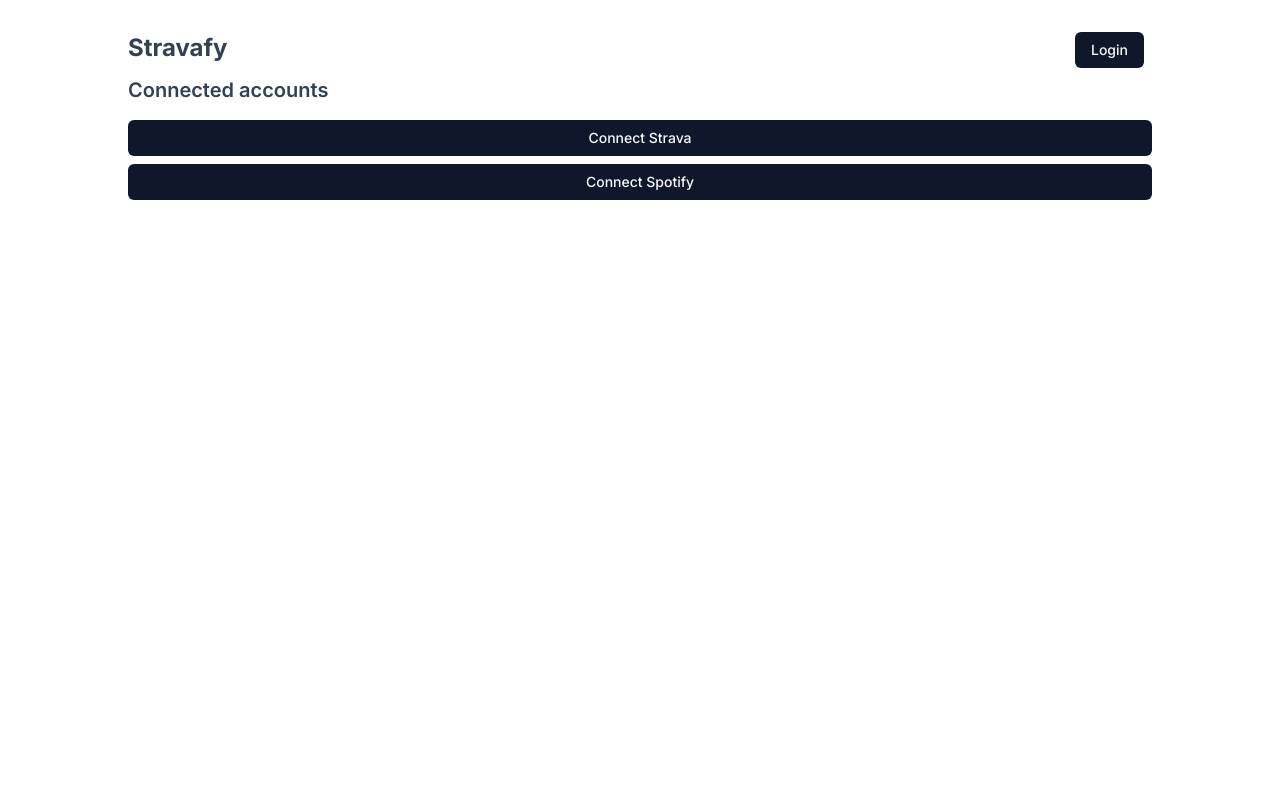
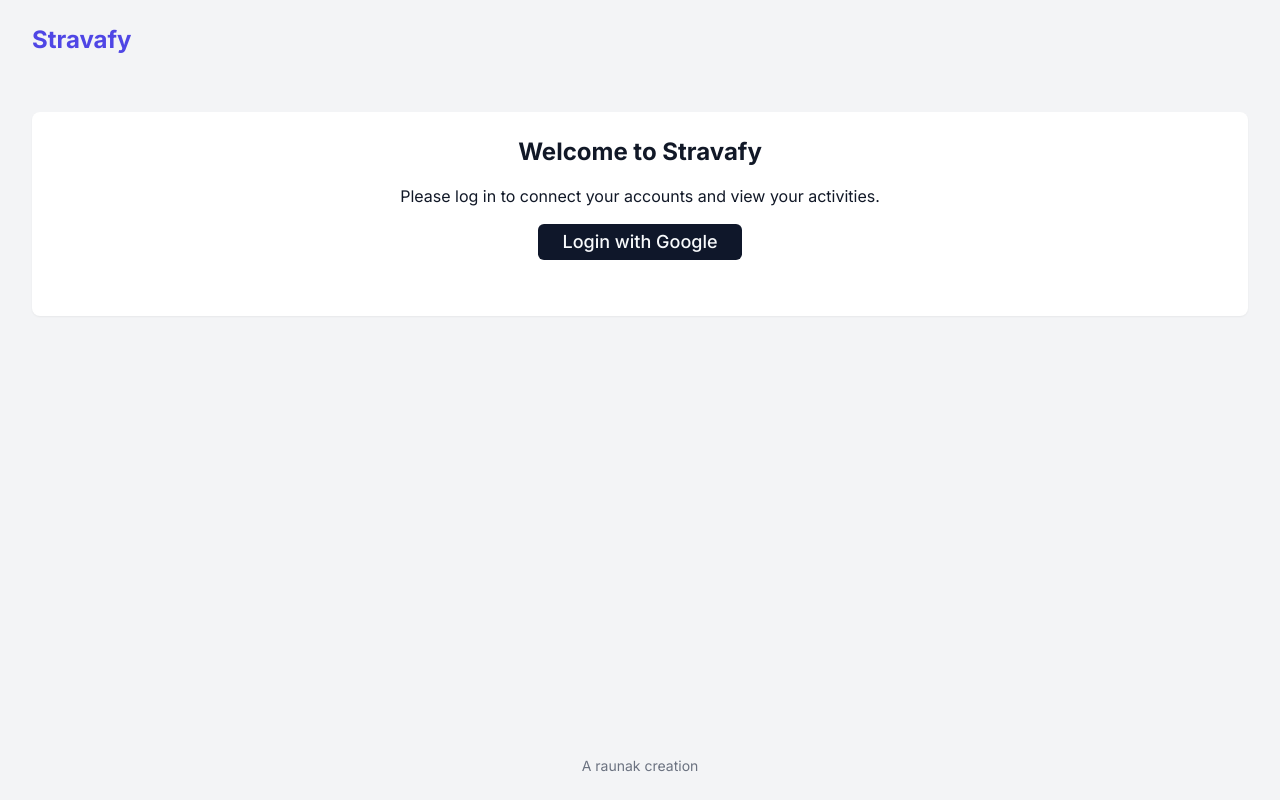
Before and after one commit to rau/stravafy, a Next.js app: page / in a window 1280 px wide. Built offline with nearby package versions, Linux system fonts and the light colour scheme; no server answers.

Commit message:
feat: refactor

```diff
--- a/app/layout.tsx
+++ b/app/layout.tsx
@@ -2,11 +2,20 @@
 
 import { useState, useEffect } from "react"
 import { User } from "firebase/auth"
-import { getAuth, onAuthStateChanged } from "firebase/auth"
+import {
+	getAuth,
+	onAuthStateChanged,
+	GoogleAuthProvider,
+	signInWithPopup,
+	signInWithRedirect,
+} from "firebase/auth"
 import firebase from "@/libs/firebase"
 import { Toaster } from "react-hot-toast"
 import "@/app/globals.css"
 import { Inter } from "next/font/google"
+import { Button } from "@/components/ui/Button"
+import Image from "next/image"
+import toast from "react-hot-toast"
 
 const inter = Inter({ subsets: ["latin"] })
 
@@ -17,26 +26,116 @@
 }) {
 	const [user, setUser] = useState<User | null>(null)
 	const [isUserLoaded, setIsUserLoaded] = useState(false)
+	const [googleIsLoading, setGoogleIsLoading] = useState(false)
+	const auth = getAuth(firebase)
 
 	useEffect(() => {
-		const auth = getAuth(firebase)
 		const unsubscribe = onAuthStateChanged(auth, (currentUser) => {
 			setUser(currentUser)
 			setIsUserLoaded(true)
 		})
 
 		return () => unsubscribe()
-	}, [])
+	}, [auth])
+
+	const handleGoogleLogin = async () => {
+		const provider = new GoogleAuthProvider()
+		try {
+			setGoogleIsLoading(true)
+			const isMobile =
+				/Android|webOS|iPhone|iPad|iPod|BlackBerry|IEMobile|Opera Mini/i.test(
+					navigator.userAgent
+				)
+			if (isMobile) {
+				await signInWithPopup(auth, provider)
+			} else {
+				await signInWithPopup(auth, provider)
+			}
+		} catch (error: any) {
+			console.error("Login failed:", error)
+			toast.error("Login failed")
+		} finally {
+			setGoogleIsLoading(false)
+		}
+	}
 
 	return (
 		<html lang="en">
-			<body className={inter.className}>
-				<div className="flex w-screen flex-col gap-2 overflow-x-auto text-slate-700 p-8 items-center">
-					<div className="w-[64rem] flex flex-col gap-2">
-						{children}
+			<body
+				className={`${inter.className} bg-gray-100 text-gray-900 min-h-screen`}
+			>
+				<div className="max-w-7xl mx-auto px-4 sm:px-6 lg:px-8">
+					<div className="flex flex-col min-h-screen">
+						<header className="py-6">
+							<nav className="flex justify-between items-center">
+								<h1 className="text-2xl font-bold text-indigo-600">
+									Stravafy
+								</h1>
+								<div className="flex items-center space-x-4">
+									{user && (
+										<>
+											<span className="text-sm hidden sm:inline">
+												{user.displayName}
+											</span>
+											{user.photoURL && (
+												<Image
+													src={user.photoURL}
+													alt="Profile Picture"
+													width={32}
+													height={32}
+													className="rounded-full"
+												/>
+											)}
+											<Button
+												onClick={() => auth.signOut()}
+											>
+												Logout
+											</Button>
+										</>
+									)}
+								</div>
+							</nav>
+						</header>
+						<main className="flex-grow py-8">
+							<div className="bg-white shadow-sm rounded-lg p-6">
+								{!user && (
+									<div className="text-center mb-8">
+										<h2 className="text-2xl font-bold mb-4">
+											Welcome to Stravafy
+										</h2>
+										<p className="mb-4">
+											Please log in to connect your
+											accounts and view your activities.
+										</p>
+										<Button
+											onClick={handleGoogleLogin}
+											disabled={googleIsLoading}
+											className="text-lg px-6 py-3"
+										>
+											{googleIsLoading
+												? "Loading..."
+												: "Login with Google"}
+										</Button>
+									</div>
+								)}
+								{user && children}
+							</div>
+						</main>
+						<footer className="py-6 text-center text-sm text-gray-500">
+							A raunak creation
+						</footer>
 					</div>
 				</div>
-				<Toaster />
+				<Toaster
+					position="bottom-center"
+					toastOptions={{
+						duration: 3000,
+						style: {
+							background: "#333",
+							color: "#fff",
+						},
+					}}
+				/>
 			</body>
 		</html>
 	)
--- a/app/page.tsx
+++ b/app/page.tsx
@@ -1,26 +1,13 @@
 "use client"
 
 import { useState, useEffect } from "react"
-import Image from "next/image"
-import { Button } from "@/components/ui/Button"
-import { useRouter } from "next/navigation"
-import {
-	getAuth,
-	GoogleAuthProvider,
-	signInWithPopup,
-	signInWithRedirect,
-	onAuthStateChanged,
-	User,
-} from "firebase/auth"
+import { getAuth, onAuthStateChanged, User } from "firebase/auth"
 import firebase from "@/libs/firebase"
-import toast from "react-hot-toast"
 import { Connections } from "@/components/Connections"
 import { StravaActivities } from "@/components/StravaActivites"
 
 const Home = () => {
 	const auth = getAuth(firebase)
-	const router = useRouter()
-	const [googleIsLoading, setGoogleIsLoading] = useState(false)
 	const [user, setUser] = useState<User | null>(null)
 	const [isUserLoaded, setIsUserLoaded] = useState(false)
 
@@ -33,61 +20,13 @@
 		return () => unsubscribe()
 	}, [auth])
 
-	const handleGoogleLogin = async () => {
-		const provider = new GoogleAuthProvider()
-		try {
-			setGoogleIsLoading(true)
-			const isMobile =
-				/Android|webOS|iPhone|iPad|iPod|BlackBerry|IEMobile|Opera Mini/i.test(
-					navigator.userAgent
-				)
-			if (isMobile) {
-				await signInWithRedirect(auth, provider)
-			} else {
-				await signInWithPopup(auth, provider)
-			}
-			setGoogleIsLoading(false)
-			router.push("/")
-		} catch (error: any) {
-			setGoogleIsLoading(false)
-			toast.error("Login failed")
-		}
-	}
-
 	if (!isUserLoaded) {
 		return <div>Loading...</div>
 	}
 
 	return (
 		<>
-			<div className="flex flex-row justify-between w-full">
-				<h1 className="text-2xl font-bold">Stravafy</h1>
-				<div className="flex flex-row justify-between gap-2 items-center">
-					{user ? (
-						<Button onClick={() => auth.signOut()}>Logout</Button>
-					) : (
-						<Button
-							onClick={handleGoogleLogin}
-							disabled={googleIsLoading}
-						>
-							{googleIsLoading ? "Loading..." : "Login"}
-						</Button>
-					)}
-					<div className="flex flex-row justify-center items-center gap-2">
-						{user && user.photoURL && (
-							<Image
-								src={user.photoURL}
-								alt="Profile Picture"
-								width={36}
-								height={36}
-								className="rounded-full"
-							/>
-						)}
-					</div>
-				</div>
-			</div>
-
-			<Connections user={user} />
+			{user && <Connections user={user} />}
 			{user && <StravaActivities user={user} />}
 		</>
 	)
--- a/package.json
+++ b/package.json
@@ -20,6 +20,7 @@
     "react": "^18",
     "react-dom": "^18",
     "react-hot-toast": "^2.4.1",
+    "react-icons": "^5.3.0",
     "react-query": "^3.39.3",
     "tailwind-merge": "^2.5.2",
     "tailwindcss-animate": "^1.0.7",
```
Also changed, not shown: 1 other file (tests, documents, lock files or other folders).
